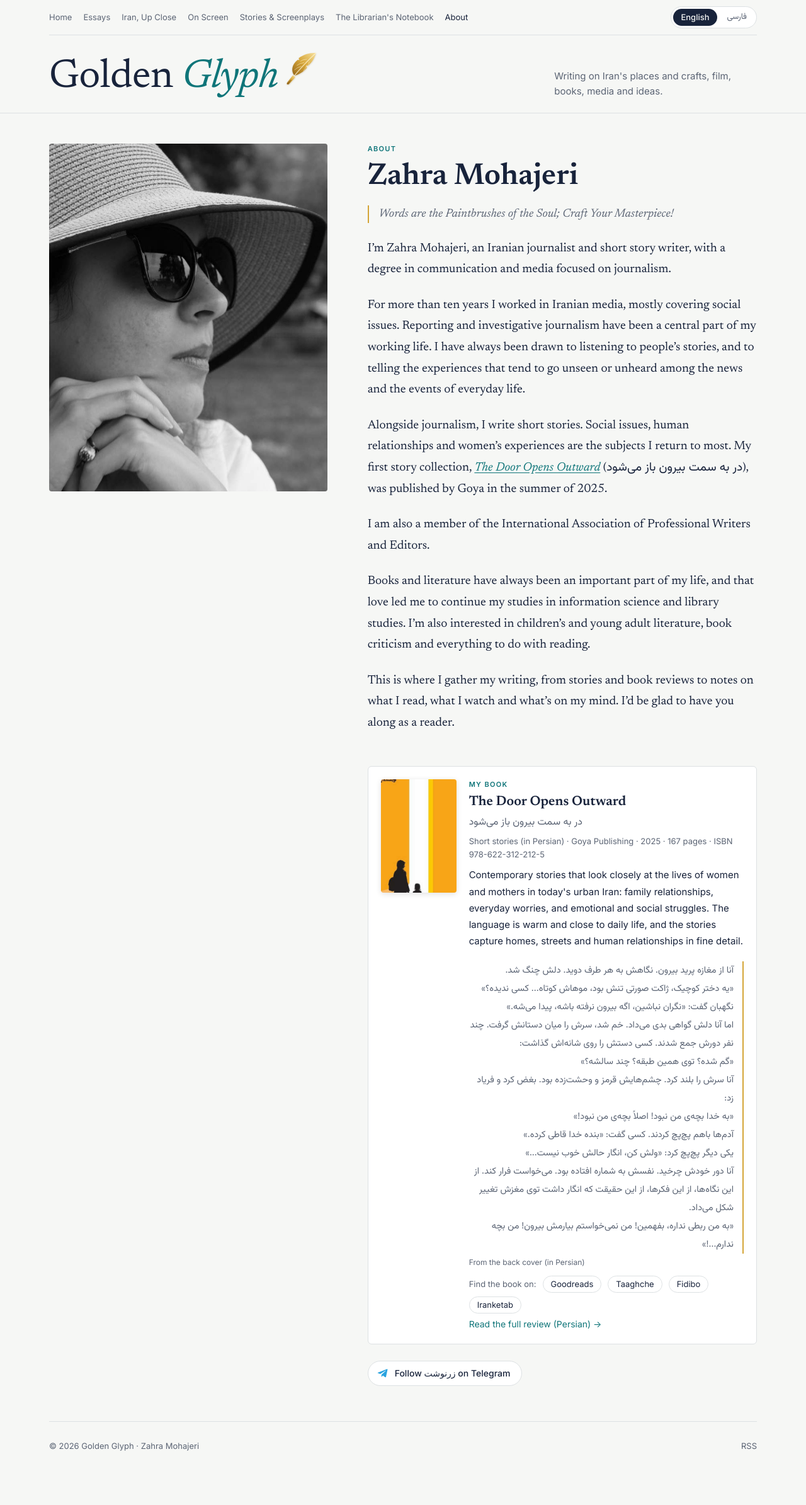
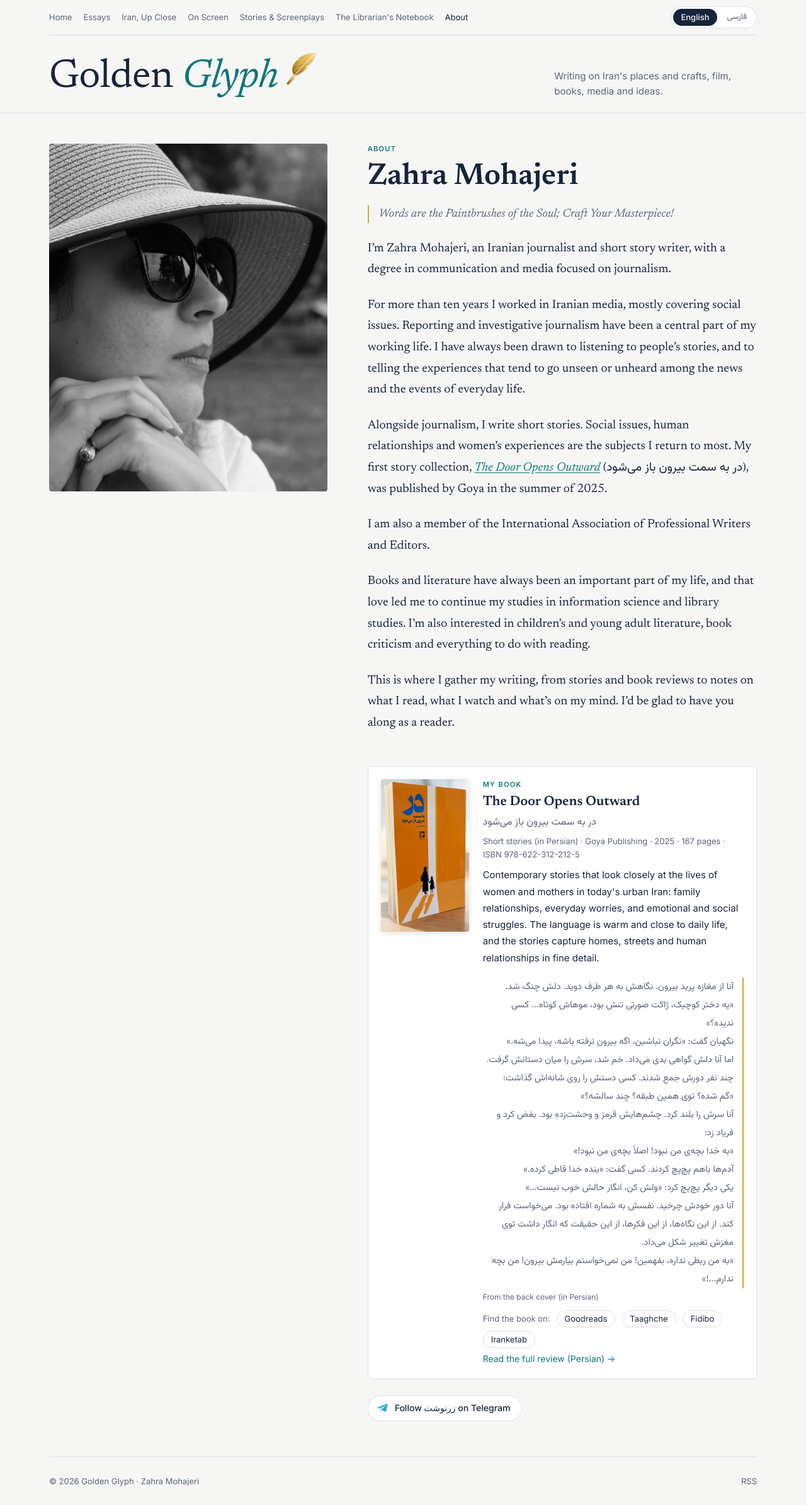
Before and after one commit to zmohajeri/zmohajeri.github.io, a Jekyll site: the page built from en/about.md, in a window 1280 px wide. Shown: the whole page at 63% size. Built offline with Jekyll 4.4.1, drawn with Linux system fonts in a browser that asks for light colours; before the commit the page ends 2334 px from its top, so only the background shows below that.

Commit message:
Book box: front-cover photo; note in CLAUDE.md
Co-Authored-By: Claude Opus 5.5 <noreply@anthropic.com>
Claude-Session: https://claude.ai/code/session_01MqRwwpsDWD5ayWDsbE1nWm

```diff
--- a/_data/book.yml
+++ b/_data/book.yml
@@ -1,5 +1,5 @@
 # Her story collection, shown as a box on both About pages (_includes/book.html).
-cover: /assets/img/covers/dar-be-samt-birun-baz-mishavad.jpg
+cover: /assets/img/covers/dar-be-samt-birun-baz-mishavad-front.jpg
 review_url: /fa/2025/09/dar-be-samt-birun-baz-mishavad/
 pages: 167
 isbn: "978-622-312-212-5"
--- a/_includes/book.html
+++ b/_includes/book.html
@@ -1,6 +1,6 @@
 {%- assign b = site.data.book -%}{%- assign bl = b[page.lang] -%}
 <section class="book-box">
-  <img class="book-cover" src="{{ b.cover | relative_url }}" alt="{{ bl.title }}">
+  <img class="bb-cover" src="{{ b.cover | relative_url }}" alt="{{ bl.title }}">
   <div class="book-info">
     <span class="kicker">{{ bl.label }}</span>
     <h2>{{ bl.title }}</h2>
--- a/assets/style.css
+++ b/assets/style.css
@@ -113,8 +113,8 @@ img.contain { object-fit: contain !important; background: color-mix(in srgb, var
 .about-text .prose h2 { font-family: var(--display); font-style: italic; font-weight: 400; font-size: 1.5rem; line-height: 1.3; color: var(--glaze); margin: 0 0 .8em; }
 .lang-fa .about-text .prose h2 { font-family: var(--fa); font-style: normal; font-weight: 600; font-size: 1.3rem; }
 /* book box on About pages */
-.book-box { display: grid; grid-template-columns: 120px 1fr; gap: 20px; margin: 18px 0 8px; padding: 20px; background: var(--card); border: 1px solid var(--line); border-radius: 6px; }
-.book-cover { width: 120px; aspect-ratio: 2 / 3; object-fit: cover; border-radius: 3px; box-shadow: 0 2px 10px rgba(0,0,0,.12); }
+.book-box { display: grid; grid-template-columns: 140px 1fr; gap: 22px; margin: 18px 0 8px; padding: 20px; background: var(--card); border: 1px solid var(--line); border-radius: 6px; }
+.bb-cover { width: 140px; height: auto; border-radius: 3px; box-shadow: 0 2px 10px rgba(0,0,0,.12); }
 .book-info { display: grid; gap: 6px; align-content: start; min-width: 0; }
 .book-info h2 { margin: 0; font-family: var(--display); font-weight: 600; font-size: 1.35rem; line-height: 1.25; }
 .lang-fa .book-info h2 { font-family: var(--fa); font-weight: 700; line-height: 1.6; }
@@ -131,7 +131,7 @@ img.contain { object-fit: contain !important; background: color-mix(in srgb, var
 .book-links a { border: 1px solid var(--line); border-radius: 999px; padding: 2px 12px; color: var(--ink); }
 .book-links a:hover { border-color: var(--glaze); color: var(--glaze); }
 .book-more { justify-self: start; font-size: 14px; color: var(--glaze); }
-@media (max-width: 480px) { .book-box { grid-template-columns: 1fr; } .book-cover { width: 140px; } }
+@media (max-width: 480px) { .book-box { grid-template-columns: 1fr; } .bb-cover { width: 140px; } }
 @media (max-width: 760px) { .about { grid-template-columns: 1fr; padding-block: 28px 40px; } .portrait { max-width: 420px; } }
 
 /* journal (روزنوشت) */
```
Also changed, not shown: CLAUDE.md (+1 -0 lines), assets/img/covers/dar-be-samt-birun-baz-mishavad-front.jpg (added).
